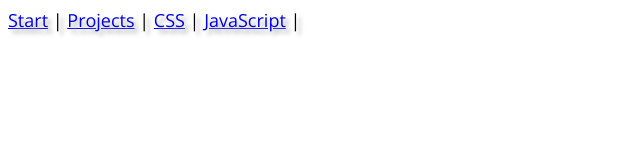
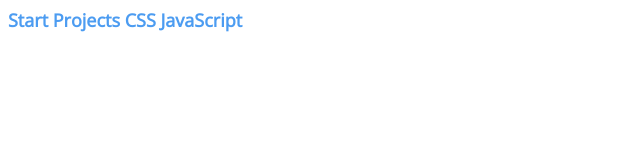
Before and after one commit to mattsfalco/mattsfalco.github.io, a plain HTML site: page header.html in a window 1280 px wide. Shown: the whole page, without its empty margins (0-640 px from the left). Drawn offline with nearby package versions, Linux system fonts and the light colour scheme.

Commit message:
changessss

```diff
--- a/header.html
+++ b/header.html
@@ -20,10 +20,11 @@
 
 <body>
 	<header>
-	<a href="file:///Users/gingerjoo/Documents/Coding/CV/index.html">Start</a> |
-	<a href="file:///Users/gingerjoo/Documents/Coding/CV/projects.html">Projects</a> |
-	<a href="/style/">CSS</a> |
-	<a href="/script/">JavaScript</a> |
+	<a id="logo" href=""> </a>
+	<a href="index.html">Start</a>
+	<a href="projects.html">Projects</a>
+	<a href="style.css">CSS</a>
+	<a href="script.js">JavaScript</a>
 	</header>
 </body>
 </html>
--- a/style.css
+++ b/style.css
@@ -1,5 +1,7 @@
 a {
-
+ 	color: #4C9CF1;
+    text-decoration: none;
+    font-weight: bold;
 }
 nav {
 	display: block;
@@ -9,7 +11,6 @@ header {
 	background-color: #ffffff;
 	font-family: 'Open Sans', serif;
   	font-size: 18px;
-  	text-shadow: 4px 4px 4px #aaa;
 }
 div {
 	background-color: #ffffff;
```
